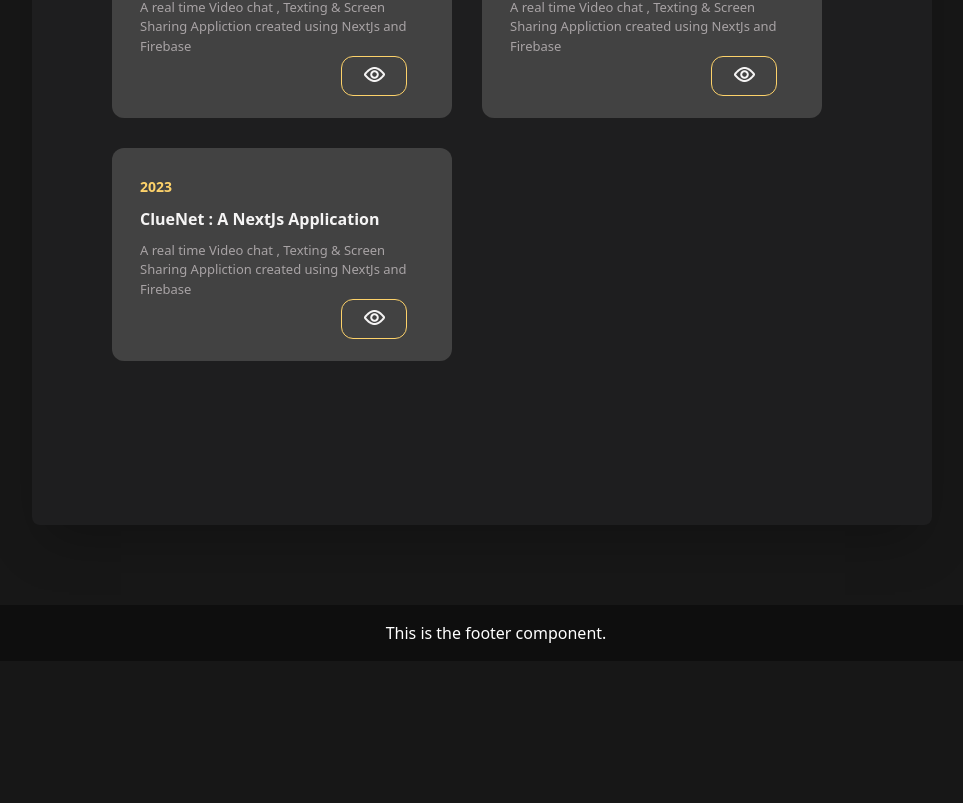
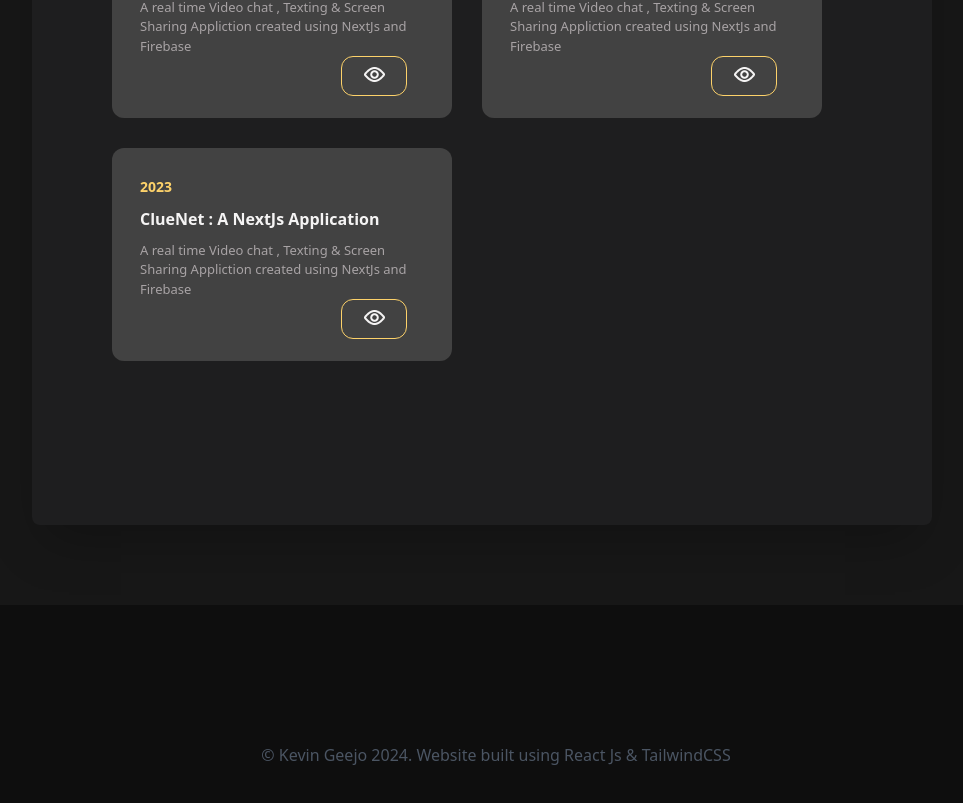
Before and after one commit to KevinGeejo/Portfolio_React, a React (Create React App) app: page / in a window 1280 px wide. Shown: the part 2408-3211 px from the top of the page, without its empty margins (144-1107 px from the left). Before the commit the page ends 3069 px from the top, so only its background shows below. Built offline with nearby package versions, Linux system fonts and the light colour scheme; the HTML template or start-up script is replaced by a standard one.

Commit message:
Update Footer component styling and content

```diff
--- a/src/components/Footer.jsx
+++ b/src/components/Footer.jsx
@@ -2,8 +2,12 @@
 
 const Footer = () => {
   return (
-    <footer className="bg-[#0e0e0e] text-white py-4">
-      <p className="text-center">This is the footer component.</p>
+    <footer className=" flex justify-center  w-[100%] h-[300px] bg-[#0e0e0e] py-4">
+      <div className='flex items-center'>
+
+      <p className="text-center  text-[#4b5563]">© Kevin Geejo 2024. Website built using React Js & TailwindCSS
+</p>
+      </div>
     </footer>
   );
 };
```
